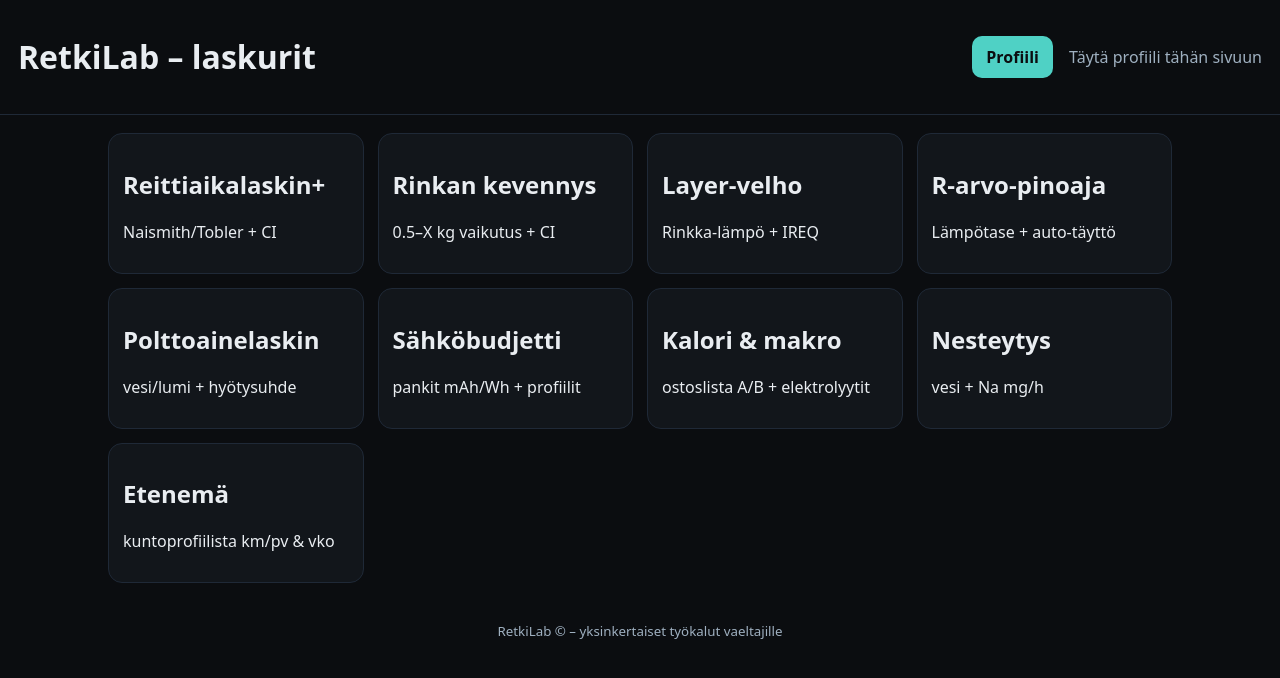
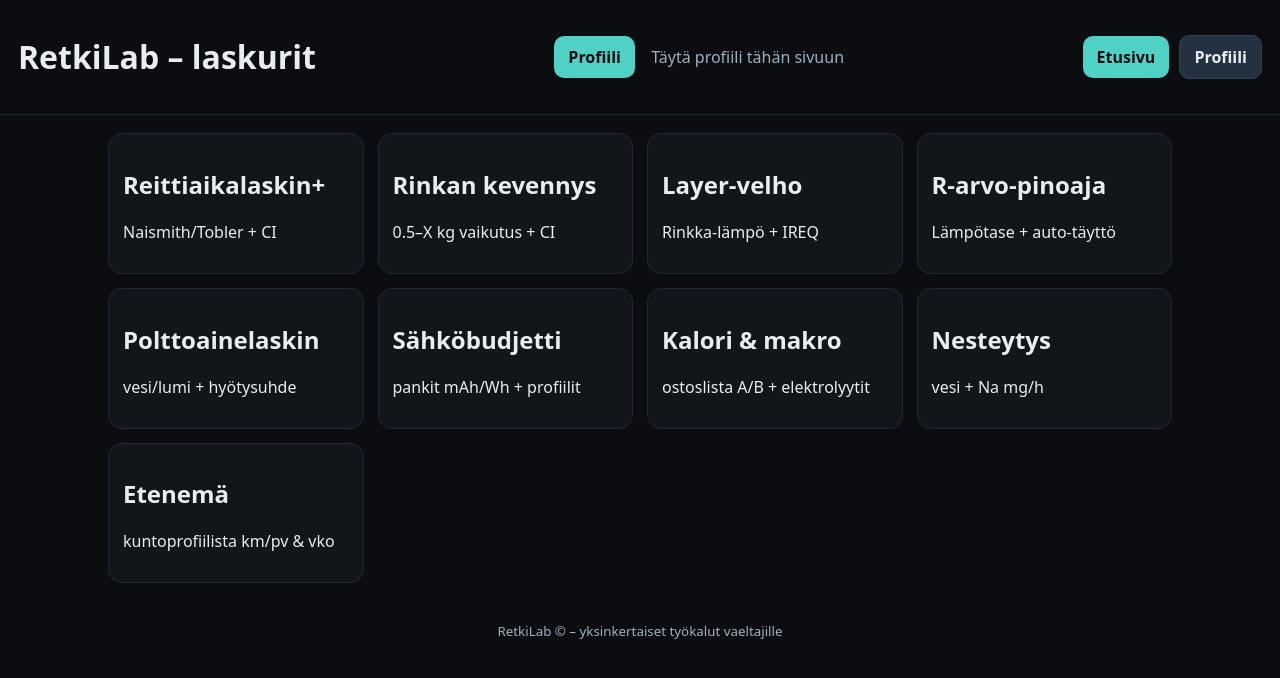
Before and after one commit to PastoriPaaTo/retkilab, a plain HTML site: page index.html in a window 1280 px wide. Drawn offline with Linux system fonts and the light colour scheme.

Commit message:
Add header+favicon+404

```diff
--- a/index.html
+++ b/index.html
@@ -61,5 +61,6 @@
       alert('Profiili luettu (jos kenttiä olisi tällä sivulla, ne täytettäisiin).');
     });
   </script>
+  <script src="retkilab-header.js"></script>
 </body>
 </html>
--- /dev/null
+++ b/retkilab-header.js
@@ -0,0 +1,70 @@
+// RetkiLab – automaattinen header + favicon
+(function () {
+    function injectFavicon() {
+      const head = document.head || document.getElementsByTagName('head')[0];
+      if (!head.querySelector('link[rel="icon"]')) {
+        const link = document.createElement('link');
+        link.rel = 'icon';
+        link.type = 'image/svg+xml';
+        link.href = 'favicon.svg';
+        head.appendChild(link);
+      }
+    }
+
+    function makeNav() {
+      const nav = document.createElement('nav');
+      nav.style.display = 'flex';
+      nav.style.gap = '10px';
+      nav.style.alignItems = 'center';
+
+      const home = document.createElement('a');
+      home.href = 'index.html';
+      home.textContent = 'Etusivu';
+      home.className = 'rl-btn';
+      home.style.textDecoration = 'none';
+
+      const profile = document.createElement('a');
+      profile.href = 'profile.html';
+      profile.textContent = 'Profiili';
+      profile.className = 'rl-btn rl-outline';
+      profile.style.textDecoration = 'none';
+
+      nav.appendChild(home);
+      nav.appendChild(profile);
+      return nav;
+    }
+
+    function injectHeader() {
+      const nav = makeNav();
+      const existingHeader = document.querySelector('header');
+      if (existingHeader) {
+        // lisää nav olemassa olevan headerin oikeaan reunaan
+        existingHeader.style.display = 'flex';
+        existingHeader.style.justifyContent = 'space-between';
+        existingHeader.style.alignItems = 'center';
+        existingHeader.appendChild(nav);
+      } else {
+        // jos sivulla ei ole headeria, tehdään sellainen ylös
+        const header = document.createElement('header');
+        header.style.padding = '14px 18px';
+        header.style.borderBottom = '1px solid #1f2937';
+        header.style.background = '#0b0d10';
+        header.style.position = 'sticky';
+        header.style.top = '0';
+
+        const h1 = document.createElement('h1');
+        h1.textContent = 'RetkiLab';
+        h1.style.fontSize = '18px';
+        h1.style.margin = '0';
+
+        header.appendChild(h1);
+        header.appendChild(nav);
+        document.body.insertBefore(header, document.body.firstChild);
+      }
+    }
+
+    document.addEventListener('DOMContentLoaded', () => {
+      injectFavicon();
+      injectHeader();
+    });
+  })();
```
Also changed, not shown: 404.html (added, +38 -0 lines), 500g-ci.html (+1 -0 lines), etenema-laskin.html (+1 -0 lines), kalori-makro-simu.html (+1 -0 lines), layer-velho.html (+1 -0 lines), nesteytys-laskin-v1.html (+1 -0 lines), polttoainelaskin.html (+1 -0 lines), profile.html (+1 -0 lines), r-arvo-pinoaja.html (+1 -0 lines), reittiaika-ci.html (+1 -0 lines), sahkobudjetti-v1.html (+1 -0 lines), favicon.svg (added).
